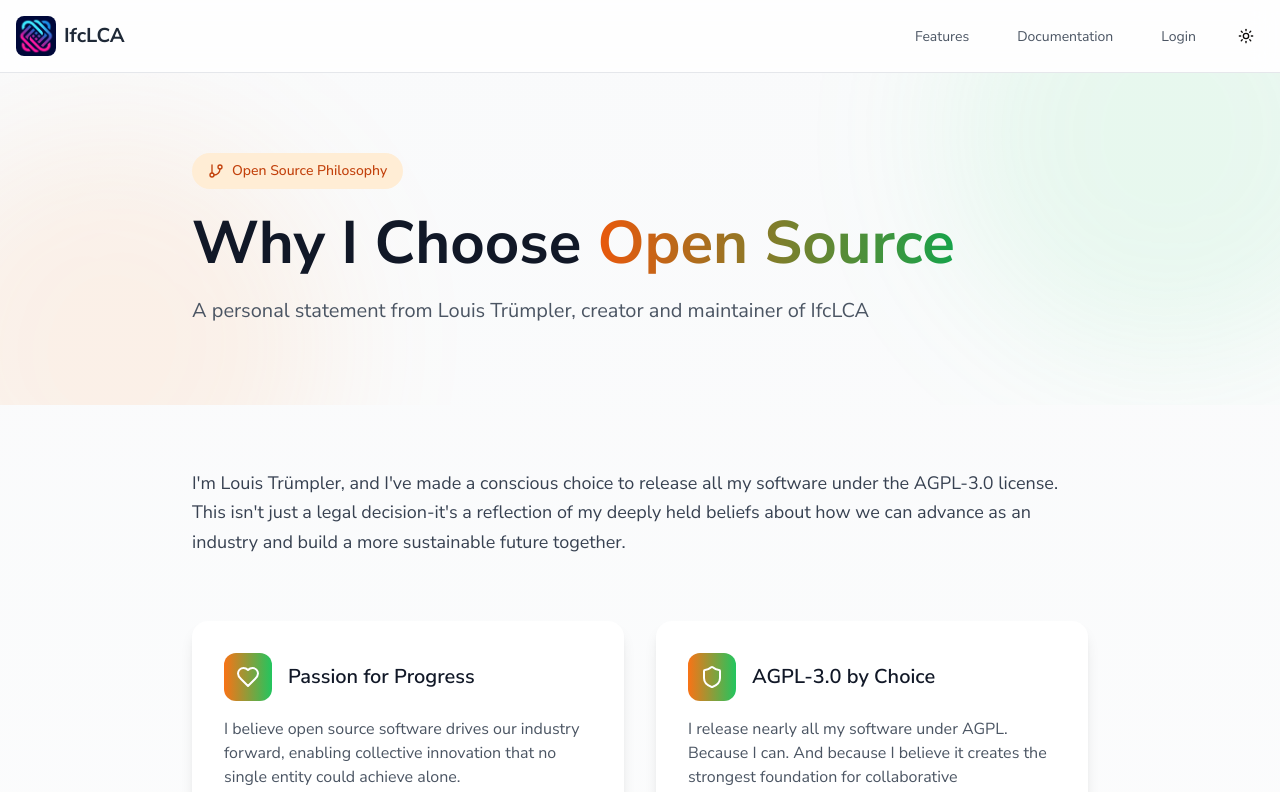
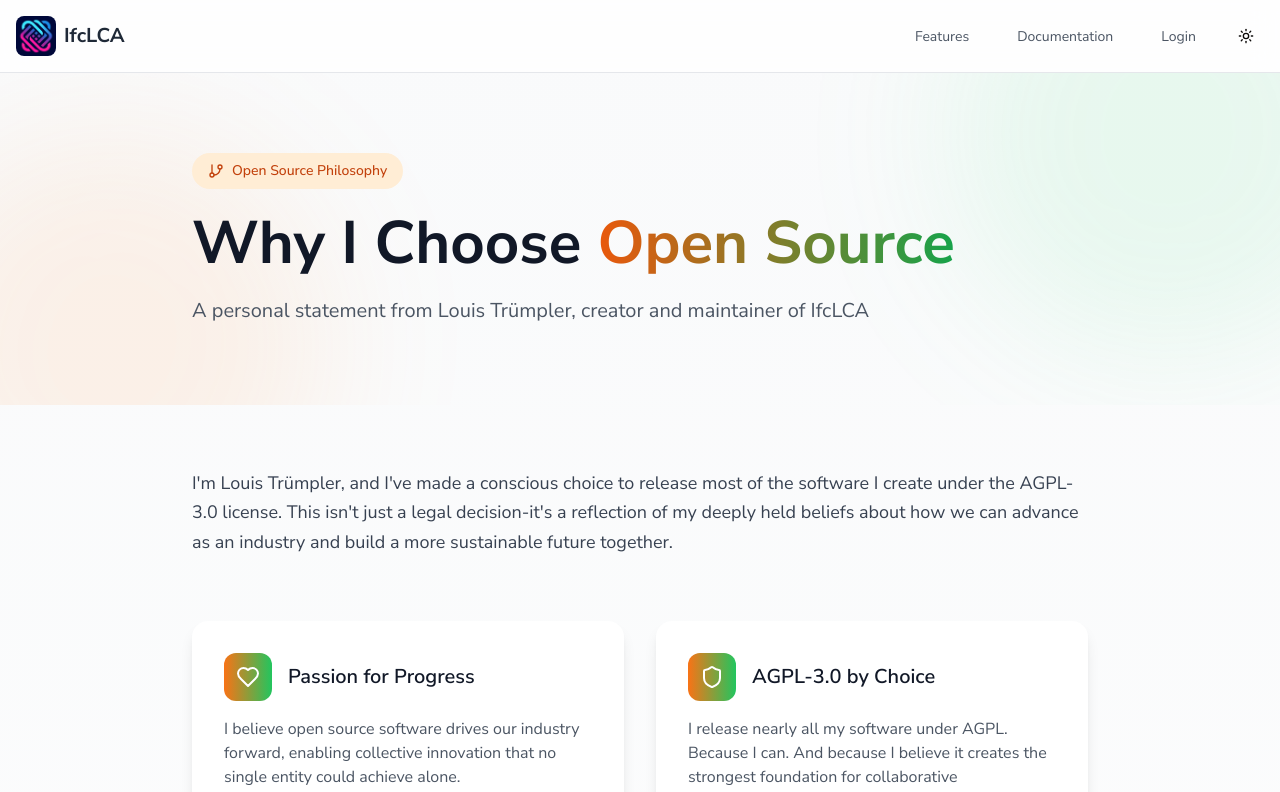
Before and after one commit to IfcLCA/IfcLCA, a Next.js app: page /open-source-philosophy in a window 1280 px wide. Shown: the top 792 px of the page. Built offline with nearby package versions, Linux system fonts and the light colour scheme; no server answers.

Commit message:
Update page.tsx

```diff
--- a/src/app/open-source-philosophy/page.tsx
+++ b/src/app/open-source-philosophy/page.tsx
@@ -150,7 +150,7 @@ export default function OpenSourcePhilosophyPage() {
                         className="prose prose-lg dark:prose-invert max-w-none mb-16"
                     >
                         <p className="text-lg text-gray-700 dark:text-gray-300 leading-relaxed">
-                            I'm Louis Trümpler, and I've made a conscious choice to release all my software under the
+                            I'm Louis Trümpler, and I've made a conscious choice to release most of the software I create under the
                             AGPL-3.0 license. This isn't just a legal decision-it's a reflection of my deeply held
                             beliefs about how we can advance as an industry and build a more sustainable future together.
                         </p>
```
